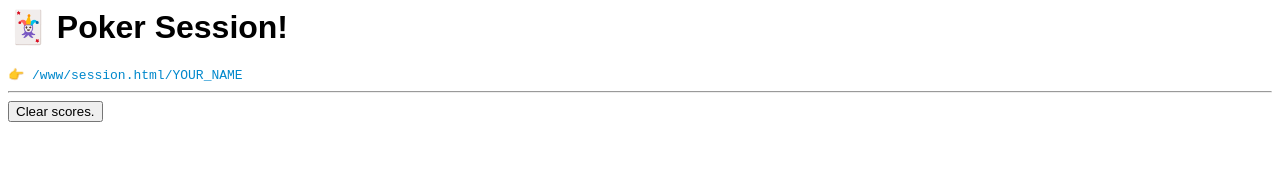
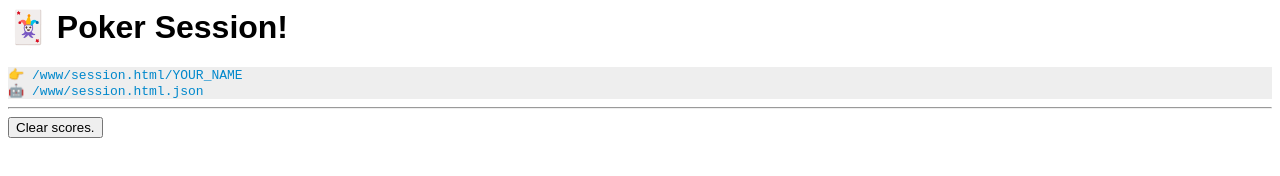
Before and after one commit to remotehack/poker, a website: page www/session.html in a window 1280 px wide. Drawn offline with Linux system fonts and the light colour scheme.

Commit message:
Print rest endpoint

```diff
--- a/www/session.html
+++ b/www/session.html
@@ -10,12 +10,30 @@
     <code>
         👉
         <script>
-            const a = document.createElement('a')
-            a.target = 'blank';
-            a.href = document.location + '/YOUR_NAME'
-            a.innerText = document.location.pathname + '/YOUR_NAME';
+            (() => {
 
-            document.currentScript.parentNode.insertBefore(a, document.currentScript);
+                const a = document.createElement('a')
+                a.target = 'blank';
+                a.href = document.location + '/YOUR_NAME'
+                a.innerText = document.location.pathname + '/YOUR_NAME';
+
+                document.currentScript.parentNode.insertBefore(a, document.currentScript);
+            })()
+        </script>
+    </code>
+    <code>
+        🤖
+
+        <script>
+                (() => {
+
+                    const a = document.createElement('a')
+                    a.target = 'blank';
+                    a.href = document.location + '.json'
+                    a.innerText = document.location.pathname + '.json';
+
+                    document.currentScript.parentNode.insertBefore(a, document.currentScript);
+                })()
         </script>
     </code>
     <hr />
--- a/www/style.css
+++ b/www/style.css
@@ -56,3 +56,8 @@ input {
 .cards a:hover {
     transform: scale(1.2) rotate(2deg);
 }
+
+code {
+    display: block;
+    background: #eee;
+}
```
